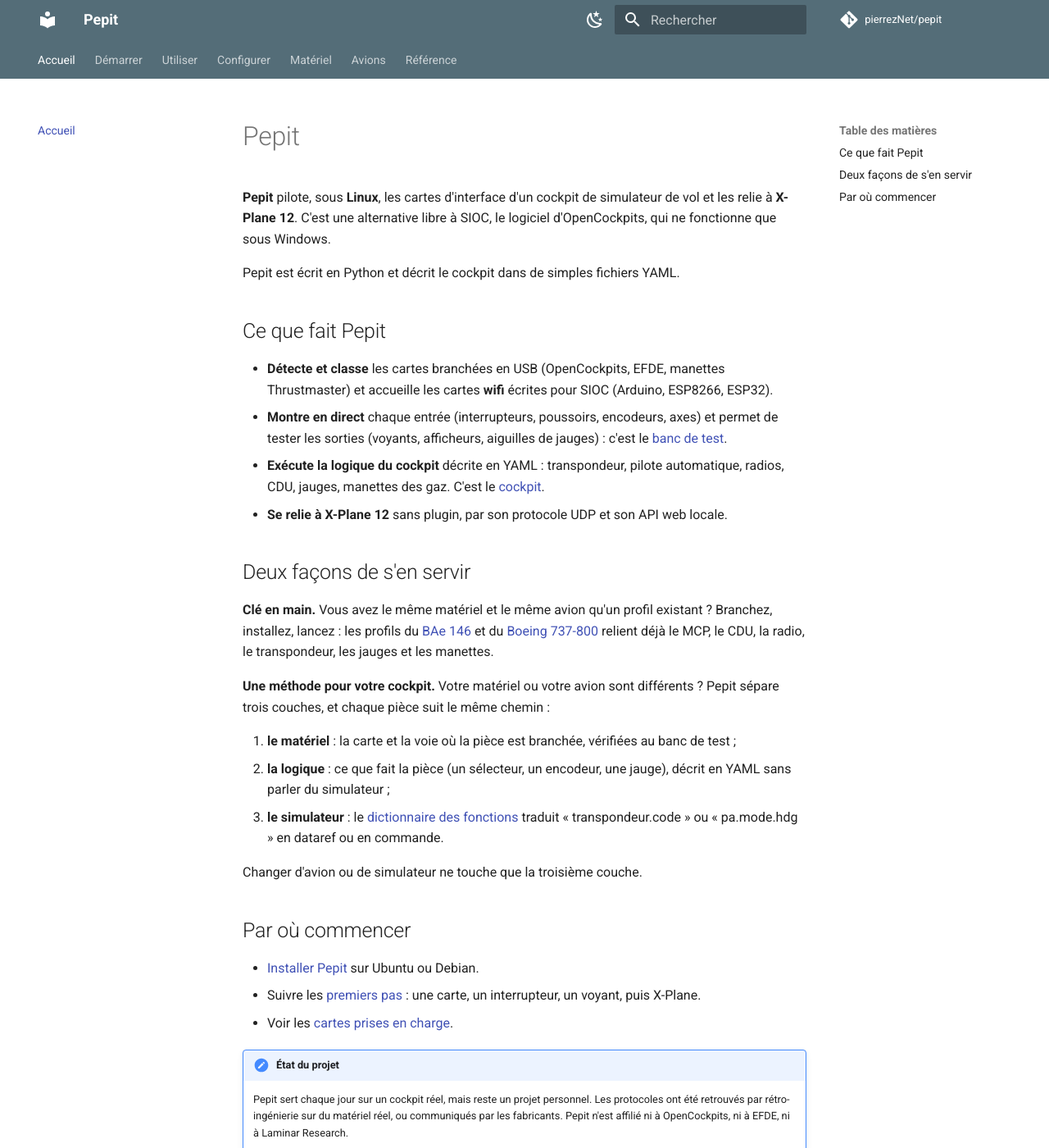
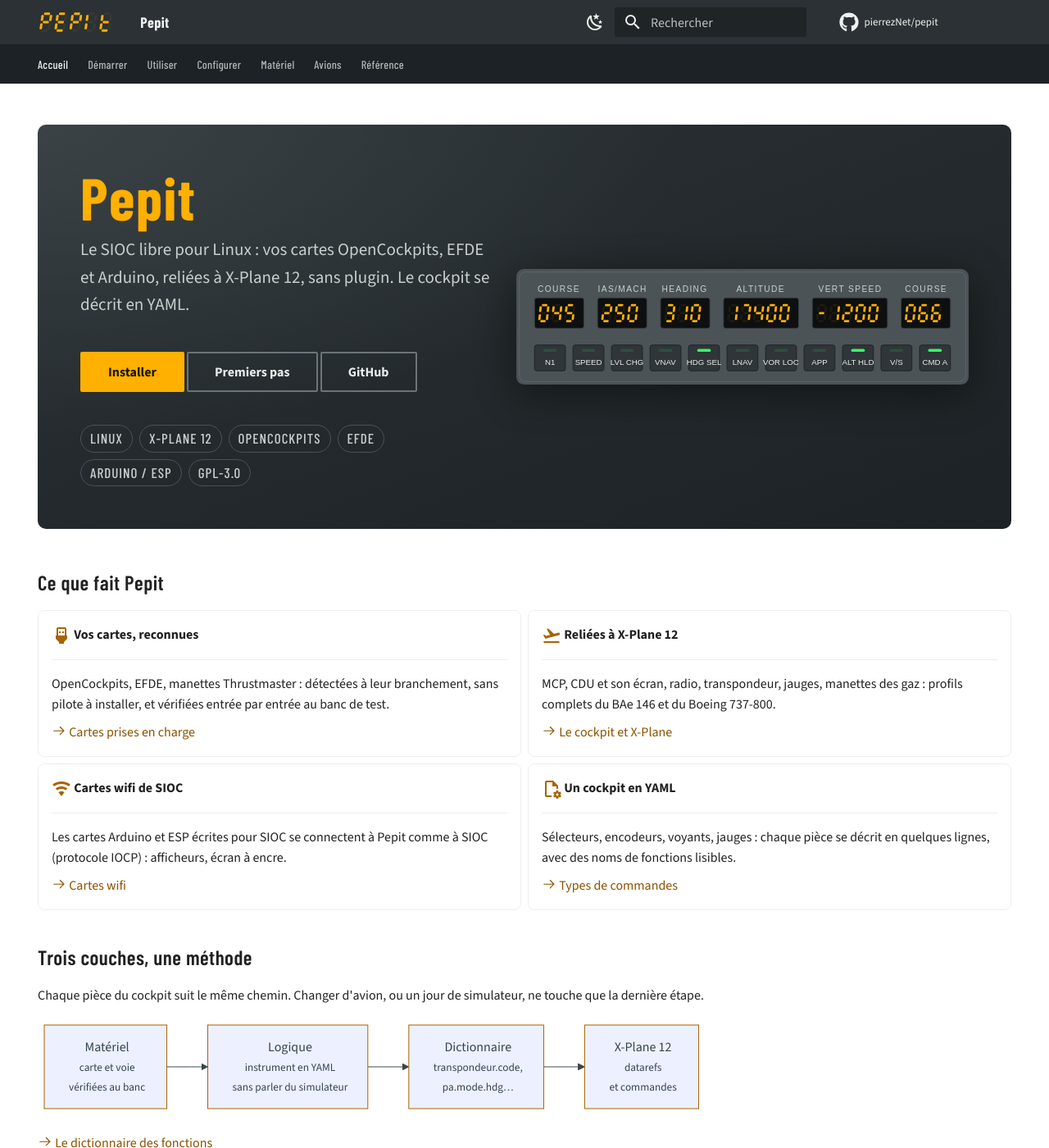
Before and after one commit to pierrezNet/simcockpit, an MkDocs documentation site: the page built from docs/index.md, in a window 1280 px wide and 1400 px high. Shown: the whole window at 82% size. Built offline with MkDocs 1.6.1 and Material for MkDocs 9.7.7, drawn with Linux system fonts in a browser that asks for light colours; comment, search, counter and statistics services are not loaded; some of the changed text lies outside the part shown.

Commit message:
Site : identité du cockpit, accueil en vitrine, logo 7 segments
- Couleurs anthracite et ambre des afficheurs, titres en Barlow Condensed, clair et sombre.
- Logo « PEPIt » et icône d'onglet en segments d'afficheur (docs/assets/).
- Accueil : bandeau avec façade de MCP allumée, boutons, cartes avec icônes, schéma des
  trois couches (Mermaid), démarrage en trois commandes.

Co-Authored-By: Claude Opus 5.5 <noreply@anthropic.com>

````diff
--- a/docs/index.md
+++ b/docs/index.md
@@ -1,35 +1,115 @@
+---
+hide:
+  - navigation
+  - toc
+---
+
+<div class="pepit-hero" markdown>
+
+<div markdown>
+
 # Pepit
 
-**Pepit** pilote, sous **Linux**, les cartes d'interface d'un cockpit de simulateur de vol et les relie à **X-Plane 12**. C'est une alternative libre à SIOC, le logiciel d'OpenCockpits, qui ne fonctionne que sous Windows.
+<p class="pepit-hero__lede">Le SIOC libre pour Linux : vos cartes OpenCockpits, EFDE et Arduino, reliées à X-Plane 12, sans plugin. Le cockpit se décrit en YAML.</p>
 
-Pepit est écrit en Python et décrit le cockpit dans de simples fichiers YAML.
+<div class="pepit-hero__buttons" markdown>
+[Installer](demarrage/installation.md){ .md-button .md-button--primary }
+[Premiers pas](demarrage/premiers-pas.md){ .md-button }
+[GitHub](https://github.com/pierrezNet/pepit){ .md-button }
+</div>
+
+<ul class="pepit-hero__tags">
+<li>Linux</li><li>X-Plane 12</li><li>OpenCockpits</li><li>EFDE</li><li>Arduino / ESP</li><li>GPL-3.0</li>
+</ul>
+
+</div>
+
+<div class="pepit-hero__panel">
+<img src="assets/mcp.svg" alt="Façade de MCP allumée : course 045, vitesse 250, cap 310, altitude 17400, vitesse verticale -1200, modes HDG SEL, ALT HLD et CMD A engagés">
+</div>
+
+</div>
 
 ## Ce que fait Pepit
 
-- **Détecte et classe** les cartes branchées en USB (OpenCockpits, EFDE, manettes Thrustmaster) et accueille les cartes **wifi** écrites pour SIOC (Arduino, ESP8266, ESP32).
-- **Montre en direct** chaque entrée (interrupteurs, poussoirs, encodeurs, axes) et permet de tester les sorties (voyants, afficheurs, aiguilles de jauges) : c'est le [banc de test](utilisation/banc.md).
-- **Exécute la logique du cockpit** décrite en YAML : transpondeur, pilote automatique, radios, CDU, jauges, manettes des gaz. C'est le [cockpit](utilisation/cockpit.md).
-- **Se relie à X-Plane 12** sans plugin, par son protocole UDP et son API web locale.
+<div class="grid cards" markdown>
+
+-   :material-usb-port:{ .lg .middle } **Vos cartes, reconnues**
+
+    ---
+
+    OpenCockpits, EFDE, manettes Thrustmaster : détectées à leur branchement, sans pilote à installer, et vérifiées entrée par entrée au banc de test.
+
+    [:octicons-arrow-right-24: Cartes prises en charge](materiel/cartes.md)
+
+-   :material-airplane-takeoff:{ .lg .middle } **Reliées à X-Plane 12**
+
+    ---
+
+    MCP, CDU et son écran, radio, transpondeur, jauges, manettes des gaz : profils complets du BAe 146 et du Boeing 737-800.
+
+    [:octicons-arrow-right-24: Le cockpit et X-Plane](utilisation/cockpit.md)
+
+-   :material-wifi:{ .lg .middle } **Cartes wifi de SIOC**
+
+    ---
+
+    Les cartes Arduino et ESP écrites pour SIOC se connectent à Pepit comme à SIOC (protocole IOCP) : afficheurs, écran à encre.
+
+    [:octicons-arrow-right-24: Cartes wifi](materiel/cartes-wifi.md)
+
+-   :material-file-cog-outline:{ .lg .middle } **Un cockpit en YAML**
+
+    ---
+
+    Sélecteurs, encodeurs, voyants, jauges : chaque pièce se décrit en quelques lignes, avec des noms de fonctions lisibles.
+
+    [:octicons-arrow-right-24: Types de commandes](configuration/types.md)
+
+</div>
+
+## Trois couches, une méthode
+
+Chaque pièce du cockpit suit le même chemin. Changer d'avion, ou un jour de simulateur, ne touche que la dernière étape.
+
+```mermaid
+flowchart LR
+    A["Matériel<br/><small>carte et voie<br/>vérifiées au banc</small>"] --> B["Logique<br/><small>instrument en YAML<br/>sans parler du simulateur</small>"]
+    B --> C["Dictionnaire<br/><small>transpondeur.code,<br/>pa.mode.hdg…</small>"]
+    C --> D["X-Plane 12<br/><small>datarefs<br/>et commandes</small>"]
+```
+
+[:octicons-arrow-right-24: Le dictionnaire des fonctions](configuration/dictionnaire.md)
+
+## Démarrer en trois commandes
+
+<div class="pepit-steps" markdown>
+
+1.  **Voir les cartes branchées**
+
+    ```sh
+    bin/pepit list
+    ```
+
+2.  **Les tester au banc** : chaque entrée s'allume quand on l'actionne, chaque sortie se commande.
+
+    ```sh
+    bin/pepit-banc
+    ```
+
+3.  **Lancer le cockpit**, relié à X-Plane :
+
+    ```sh
+    bin/pepit-cockpit config/avions/bae146-jf
+    ```
+
+</div>
 
 ## Deux façons de s'en servir
 
-**Clé en main.** Vous avez le même matériel et le même avion qu'un profil existant ? Branchez, installez, lancez : les profils du [BAe 146](avions/bae146.md) et du [Boeing 737-800](avions/b737.md) relient déjà le MCP, le CDU, la radio, le transpondeur, les jauges et les manettes.
+**Clé en main.** Vous avez le même matériel et le même avion qu'un profil existant : branchez, installez, lancez. Les profils du [BAe 146](avions/bae146.md) et du [Boeing 737-800](avions/b737.md) relient déjà le MCP, le CDU, la radio, le transpondeur, les jauges et les manettes.
 
-**Une méthode pour votre cockpit.** Votre matériel ou votre avion sont différents ? Pepit sépare trois couches, et chaque pièce suit le même chemin :
-
-1. **le matériel** : la carte et la voie où la pièce est branchée, vérifiées au banc de test ;
-2. **la logique** : ce que fait la pièce (un sélecteur, un encodeur, une jauge), décrit en YAML sans parler du simulateur ;
-3. **le simulateur** : le [dictionnaire des fonctions](configuration/dictionnaire.md) traduit « transpondeur.code » ou « pa.mode.hdg » en dataref ou en commande.
-
-Changer d'avion ou de simulateur ne touche que la troisième couche.
-
-## Par où commencer
-
-- [Installer Pepit](demarrage/installation.md) sur Ubuntu ou Debian.
-- Suivre les [premiers pas](demarrage/premiers-pas.md) : une carte, un interrupteur, un voyant, puis X-Plane.
-- Voir les [cartes prises en charge](materiel/cartes.md).
+**Une méthode pour votre cockpit.** Votre matériel ou votre avion sont différents : les [premiers pas](demarrage/premiers-pas.md) montrent le chemin d'une pièce, du banc de test jusqu'à X-Plane, et chaque profil existant sert de modèle.
 
 !!! note "État du projet"
-    Pepit sert chaque jour sur un cockpit réel, mais reste un projet personnel. Les protocoles ont été retrouvés par rétro-ingénierie sur du matériel réel, ou communiqués par les fabricants. Pepit n'est affilié ni à OpenCockpits, ni à EFDE, ni à Laminar Research.
-
-Le code est sur [GitHub](https://github.com/pierrezNet/pepit), sous licence GPL-3.0-or-later.
+    Pepit tourne sur un cockpit réel, mais reste un projet personnel. Les protocoles ont été retrouvés sur du matériel réel ou communiqués par les fabricants. Pepit n'est affilié ni à OpenCockpits, ni à EFDE, ni à Laminar Research.
--- /dev/null
+++ b/docs/stylesheets/extra.css
@@ -0,0 +1,171 @@
+/* Identité du site Pepit : anthracite des façades OpenCockpits, ambre des afficheurs,
+   titres en Barlow Condensed (comme les messages du forum). Clair et sombre. */
+@import url("https://fonts.googleapis.com/css2?family=Barlow+Condensed:wght@500;600;700&display=swap");
+
+:root,
+[data-md-color-scheme="default"] {
+  --pepit-panel: #2b3134;
+  --pepit-panel-dark: #1c2225;
+  --pepit-amber: #ffb000;
+  --pepit-amber-ink: #8a5200;
+  --pepit-green: #3cff6b;
+  --pepit-display: "Barlow Condensed", "Arial Narrow", "Roboto Condensed", sans-serif;
+
+  --md-primary-fg-color: var(--pepit-panel);
+  --md-primary-fg-color--light: #3a4246;
+  --md-primary-fg-color--dark: var(--pepit-panel-dark);
+  --md-primary-bg-color: #eef1ef;
+  --md-accent-fg-color: #a86300;
+  --md-typeset-a-color: var(--pepit-amber-ink);
+}
+
+[data-md-color-scheme="slate"] {
+  --md-hue: 200;
+  --md-default-bg-color: #1f2427;
+  --md-primary-fg-color: var(--pepit-panel-dark);
+  --md-primary-fg-color--dark: #141819;
+  --md-accent-fg-color: var(--pepit-amber);
+  --md-typeset-a-color: var(--pepit-amber);
+}
+
+/* Titres façon placard de cockpit */
+.md-typeset h1,
+.md-typeset h2,
+.md-typeset h3,
+.md-header__title,
+.md-tabs__link,
+.md-nav__title {
+  font-family: var(--pepit-display);
+  letter-spacing: 0.02em;
+}
+.md-typeset h1 { font-weight: 700; color: var(--md-default-fg-color); }
+.md-typeset table code { white-space: nowrap; }   /* « octal_digits » sans coupure */
+.md-typeset h2 { font-weight: 600; }
+.md-header__button.md-logo img { height: 1.5rem; }
+.md-tabs { background-color: var(--md-primary-fg-color--dark); }
+
+/* ---------- Accueil : bandeau ---------- */
+.pepit-hero {
+  display: grid;
+  gap: 1.6rem;
+  margin: 0 0 2.4rem;
+  padding: 2.2rem 2rem 2rem;
+  border-radius: 10px;
+  color: #e8ecea;
+  background:
+    radial-gradient(120% 140% at 0% 0%, #3a4246 0%, transparent 55%),
+    linear-gradient(160deg, var(--pepit-panel) 0%, var(--pepit-panel-dark) 100%);
+}
+.md-typeset .pepit-hero h1 {
+  margin: 0;
+  color: var(--pepit-amber);
+  font-size: clamp(2.6rem, 6vw, 3.6rem);
+  line-height: 1;
+}
+.pepit-hero__lede {
+  margin: 0.6rem 0 0;
+  max-width: 34em;
+  font-size: 1.05rem;
+  color: #c9d0ce;
+}
+.pepit-hero__buttons {
+  display: flex;
+  flex-wrap: wrap;
+  gap: 0.6rem;
+  margin-top: 1.2rem;
+}
+.md-typeset .pepit-hero .md-button {
+  margin: 0;
+  color: #e8ecea;
+  border-color: #6b7479;
+}
+.md-typeset .pepit-hero .md-button--primary {
+  color: #1c1600;
+  background-color: var(--pepit-amber);
+  border-color: var(--pepit-amber);
+}
+.md-typeset .pepit-hero .md-button:hover,
+.md-typeset .pepit-hero .md-button:focus {
+  color: #1c1600;
+  background-color: #ffc845;
+  border-color: #ffc845;
+}
+.pepit-hero__panel img {
+  display: block;
+  width: 100%;
+  height: auto;
+  filter: drop-shadow(0 10px 24px rgba(0, 0, 0, 0.45));
+}
+.md-typeset ul.pepit-hero__tags {
+  display: flex;
+  flex-wrap: wrap;
+  gap: 0.4rem;
+  margin: 1.2rem 0 0;
+  padding: 0;
+  list-style: none;
+}
+.md-typeset ul.pepit-hero__tags li {
+  display: inline-block;
+  margin: 0;
+  list-style: none;
+  padding: 0.1rem 0.55rem;
+  border: 1px solid #4b5357;
+  border-radius: 999px;
+  font-family: var(--pepit-display);
+  font-size: 0.85rem;
+  letter-spacing: 0.06em;
+  text-transform: uppercase;
+  color: #c9d0ce;
+}
+.md-typeset ul.pepit-hero__tags li::marker { content: none; }
+
+[data-md-color-scheme="slate"] .pepit-hero { box-shadow: inset 0 0 0 1px #3a4246; }
+
+@media (min-width: 60em) {
+  .pepit-hero { grid-template-columns: minmax(0, 0.95fr) minmax(0, 1.05fr); align-items: center; padding: 2.6rem; }
+}
+
+/* ---------- Cartes de l'accueil : deux colonnes de deux ---------- */
+@media (min-width: 45em) {
+  .md-typeset .grid.cards { grid-template-columns: repeat(2, minmax(0, 1fr)); }
+}
+.md-typeset .grid.cards > ul > li {
+  border-radius: 8px;
+  transition: border-color 0.15s, box-shadow 0.15s;
+}
+.md-typeset .grid.cards > ul > li:hover {
+  border-color: var(--md-accent-fg-color);
+  box-shadow: 0 0 0 1px var(--md-accent-fg-color);
+}
+.md-typeset .grid.cards .lg { color: var(--md-accent-fg-color); }
+
+/* Le « hello world » en 3 étapes de l'accueil */
+.pepit-steps {
+  counter-reset: etape;
+}
+.md-typeset .pepit-steps ol { list-style: none; padding: 0; margin-left: 0; }
+.md-typeset .pepit-steps ol > li {
+  counter-increment: etape;
+  position: relative;
+  margin: 0 0 0.9rem;
+  padding-left: 2.6rem;
+}
+.md-typeset .pepit-steps ol > li::before {
+  content: counter(etape);
+  position: absolute;
+  left: 0;
+  top: -0.1rem;
+  width: 1.8rem;
+  height: 1.8rem;
+  display: grid;
+  place-items: center;
+  border-radius: 4px;
+  font-family: var(--pepit-display);
+  font-weight: 700;
+  color: var(--pepit-amber);
+  background: var(--pepit-panel-dark);
+}
+
+@media (prefers-reduced-motion: reduce) {
+  .md-typeset .grid.cards > ul > li { transition: none; }
+}
--- a/mkdocs.yml
+++ b/mkdocs.yml
@@ -9,6 +9,13 @@ copyright: Pepit est un logiciel libre sous licence GPL-3.0-or-later.
 theme:
   name: material
   language: fr
+  logo: assets/logo.svg
+  favicon: assets/favicon.svg
+  font:
+    text: Source Sans 3
+    code: JetBrains Mono
+  icon:
+    repo: fontawesome/brands/github
   features:
     - navigation.tabs
     - navigation.sections
@@ -16,21 +23,25 @@ theme:
     - navigation.footer
     - search.highlight
     - content.code.copy
+    - navigation.instant
   palette:
     - media: "(prefers-color-scheme: light)"
       scheme: default
-      primary: blue grey
-      accent: amber
+      primary: custom
+      accent: custom
       toggle:
         icon: material/weather-night
         name: Passer en mode sombre
     - media: "(prefers-color-scheme: dark)"
       scheme: slate
-      primary: blue grey
-      accent: amber
+      primary: custom
+      accent: custom
       toggle:
         icon: material/weather-sunny
         name: Passer en mode clair
+
+extra_css:
+  - stylesheets/extra.css
 
 plugins:
   - search:
@@ -39,11 +50,19 @@ plugins:
 markdown_extensions:
   - admonition
   - attr_list
+  - md_in_html
   - tables
+  - pymdownx.emoji:
+      emoji_index: !!python/name:material.extensions.emoji.twemoji
+      emoji_generator: !!python/name:material.extensions.emoji.to_svg
   - toc:
       permalink: true
   - pymdownx.details
-  - pymdownx.superfences
+  - pymdownx.superfences:
+      custom_fences:
+        - name: mermaid
+          class: mermaid
+          format: !!python/name:pymdownx.superfences.fence_code_format
   - pymdownx.highlight
   - pymdownx.inlinehilite
 
````
Also changed, not shown: docs/assets/favicon.svg (added), docs/assets/logo.svg (added), docs/assets/mcp.svg (added).
